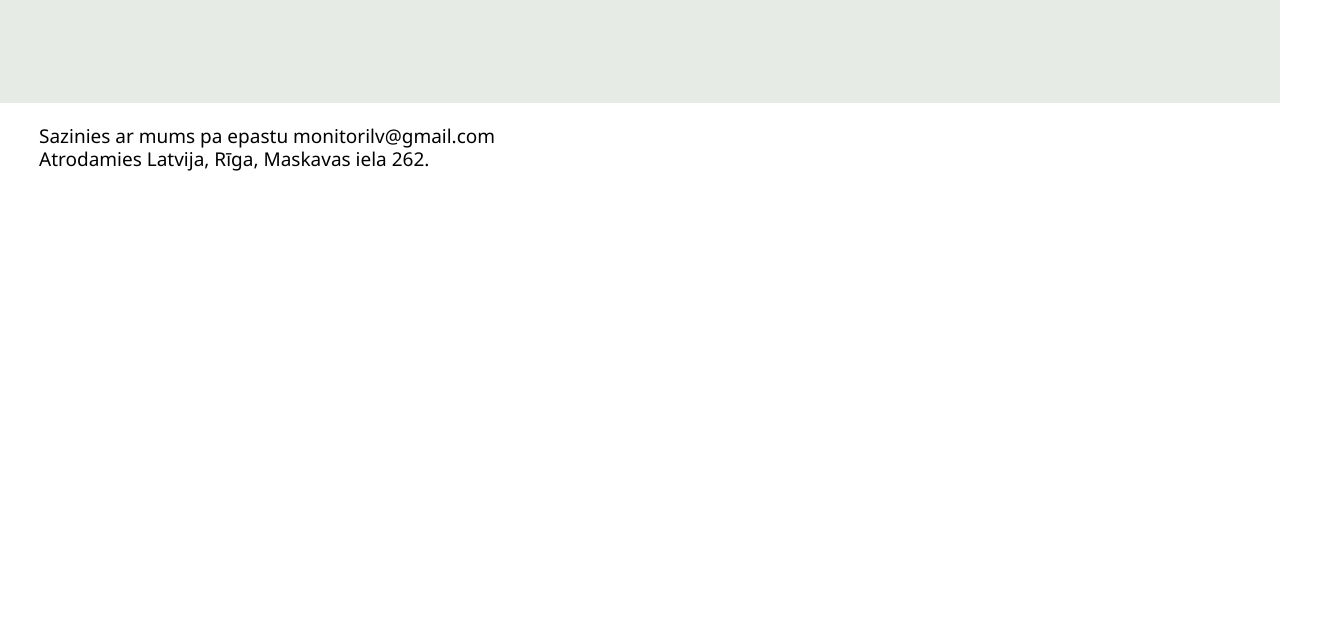
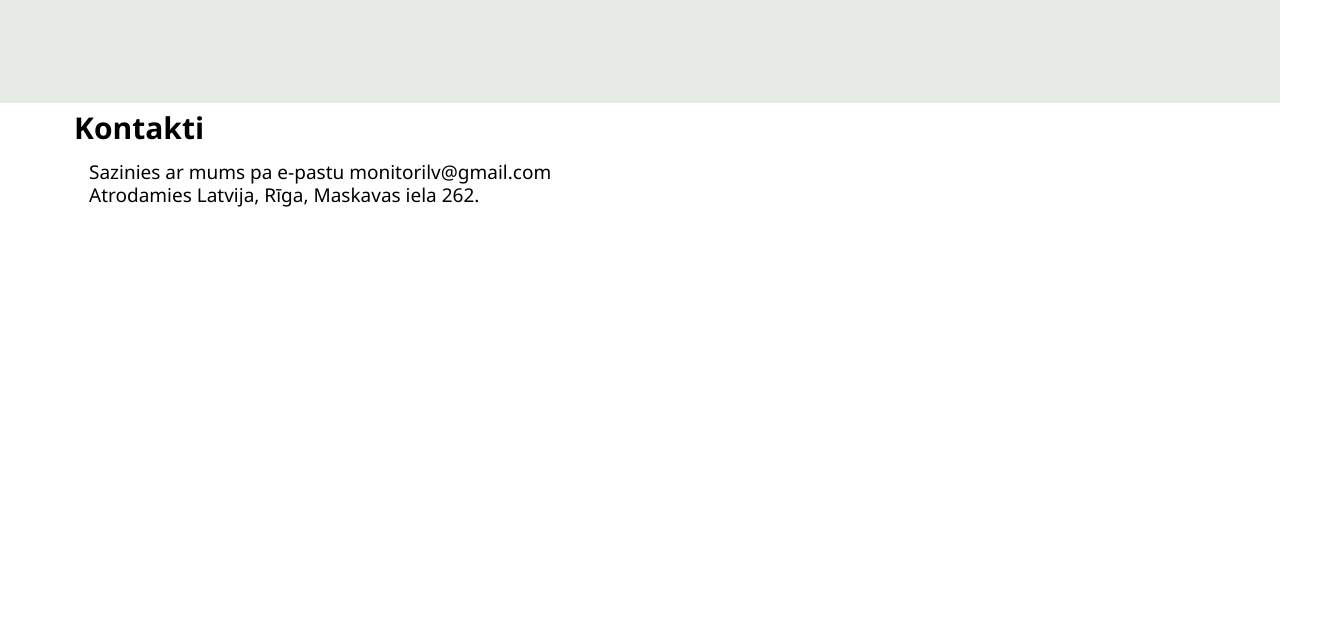
Before and after one commit to mdbernhards/monitori, a plain HTML site: page kontakti.html in a window 1280 px wide. Shown: the part 162-800 px from the top of the page, 1334 px wide, since content can reach past the window. Drawn offline with Linux system fonts and the light colour scheme; some packages are replaced by stand-ins of ours.

Commit message:
Izlaboju formatēšanu kartei. Piešķīru virsrakstu sadaļai kontakti.

```diff
--- a/css/style.css
+++ b/css/style.css
@@ -23,12 +23,13 @@ body{
     position: relative;
     margin: 4px;
     text-indent: 35px;
-    top: 20px;
+    top: 10px;
     font-size: 19px;
     font-family: "Segoe UI", Candara;
     font-weight: normal;
     text-align: justify;
     float: snap;
+    left: 50px;
 }
 
 
@@ -181,7 +182,7 @@ a.linksteksta:hover{
     height: 0;
     overflow: hidden;
     top: 30px;
-    left: 30px;
+    left: 88px;
 }
 
 .map iframe {
--- a/kontakti.html
+++ b/kontakti.html
@@ -20,8 +20,11 @@
     </div>
     <div class="leftside"></div>
     <div class="main">
+        <div class= "toptext">
+            Kontakti
+        </div>
         <div class="kontaktiteksts">
-            Sazinies ar mums pa epastu monitorilv@gmail.com
+            Sazinies ar mums pa e-pastu monitorilv@gmail.com
         </div>
         <div class="kontaktiteksts">
             Atrodamies Latvija, Rīga, Maskavas iela 262.
```
